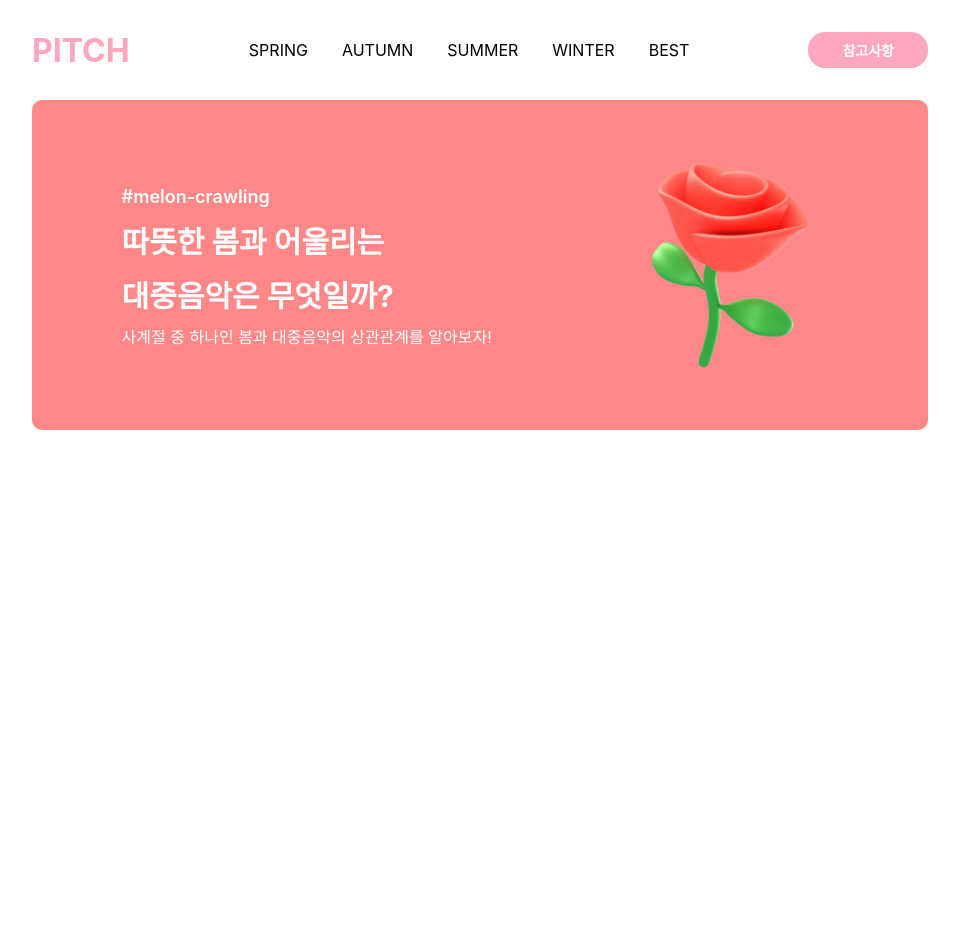
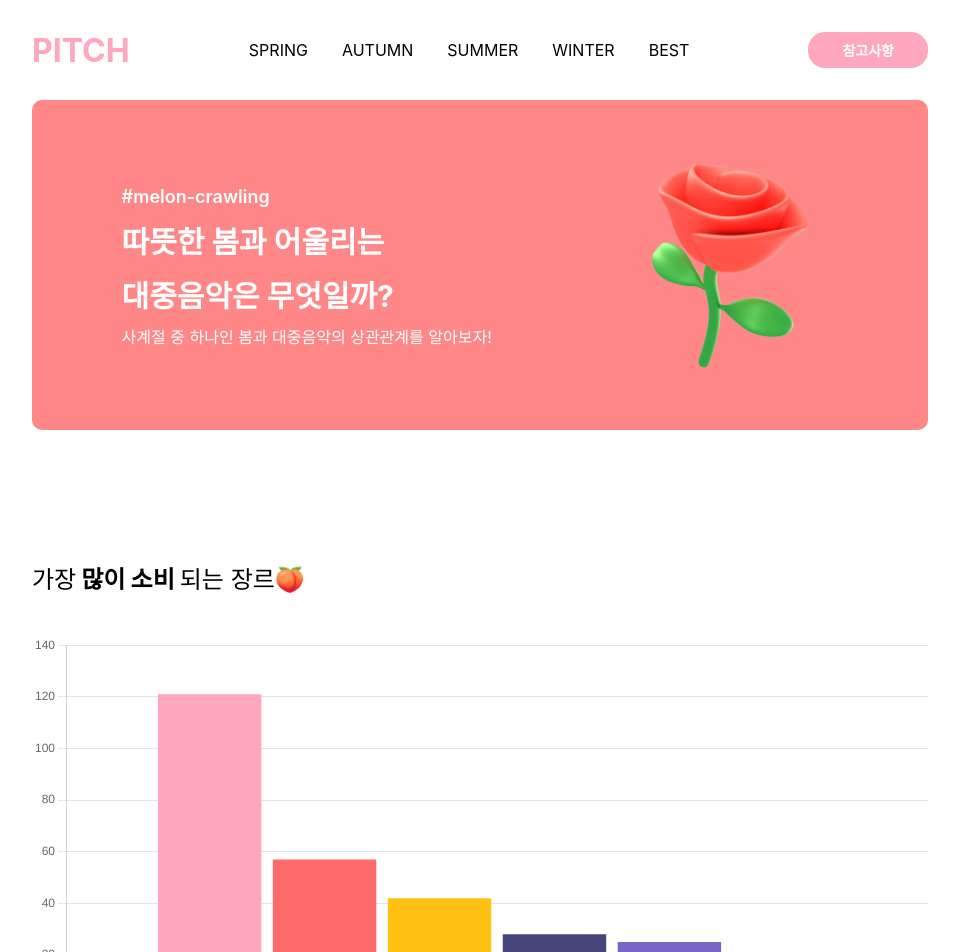
Before and after one commit to waterbeen0530/Pitch-Crawling, a Next.js app: page /spring in a window 1280 px wide. Shown: the top 952 px of the page, without its empty margins (160-1119 px from the left). Before the commit the page ends 800 px from the top, so only its background shows below. Built offline with nearby package versions, Linux system fonts and the light colour scheme.

Commit message:
[CREATE] spring > genres

```diff
--- /dev/null
+++ b/components/spring/genres.tsx
@@ -0,0 +1,123 @@
+import styled from "@emotion/styled";
+import Chart from "chart.js/auto";
+import { useEffect, useRef } from "react";
+
+export default function Genres() {
+  const canvasEl = useRef<HTMLCanvasElement>(null);
+
+  let myBarChart: Chart<"bar", number[], string>;
+
+  const createBarChart = () => {
+    if (canvasEl && canvasEl.current) {
+      const ctx = canvasEl.current.getContext("2d");
+
+      if (ctx) {
+        myBarChart = new Chart(ctx, {
+          type: "bar",
+          data: {
+            labels: ["봄"],
+            datasets: [
+              {
+                label: "발라드",
+                data: [121],
+                borderColor: ["#FFA7BE"],
+                backgroundColor: ["#FFA7BE"],
+              },
+              {
+                label: "댄스",
+                data: [57],
+                borderColor: ["#ff6b6b"],
+                backgroundColor: ["#ff6b6b"],
+              },
+              {
+                label: "랩/힙합",
+                data: [42],
+                borderColor: ["#FFC212"],
+                backgroundColor: ["#FFC212"],
+              },
+              {
+                label: "POP",
+                data: [28],
+                borderColor: ["#46467A"],
+                backgroundColor: ["#46467A"],
+              },
+              {
+                label: "국내드라마",
+                data: [25],
+                borderColor: ["#7766C6"],
+                backgroundColor: ["#7766C6"],
+              },
+              {
+                label: "록/메탈",
+                data: [20],
+                borderColor: ["#748ffc"],
+                backgroundColor: ["#748ffc"],
+              },
+            ],
+          },
+          options: {
+            maintainAspectRatio: false,
+            plugins: {
+              legend: {
+                display: false,
+              },
+            },
+          },
+        });
+      }
+    }
+  };
+  useEffect(() => {
+    createBarChart();
+
+    return () => {
+      myBarChart.destroy();
+    };
+  }, []);
+
+  return (
+    <Cover>
+      <Container>
+        <Title>
+          <General>가장</General>
+          <Emphasis>많이 소비</Emphasis>
+          <General>되는 장르🍑</General>
+        </Title>
+        <canvas id="myChart" ref={canvasEl} height="100" />
+      </Container>
+    </Cover>
+  );
+}
+
+const Cover = styled.div`
+  width: 70vw;
+  height: 400px;
+`;
+
+const Container = styled.div`
+  width: 100%;
+  height: 100%;
+  margin: 40px 0 0 0;
+  @media (max-width: 900px) {
+    width: 70vw;
+    height: 70vw;
+  }
+`;
+
+const Title = styled.div`
+  width: 100%;
+  margin: 130px 0 40px 0;
+  display: flex;
+  align-items: center;
+  justify-content: flex-start;
+  font-size: 24px;
+`;
+
+const General = styled.p`
+  margin: 0;
+`;
+
+const Emphasis = styled.p`
+  margin: 0 5px;
+  font-weight: 800;
+`;
--- a/pages/spring.tsx
+++ b/pages/spring.tsx
@@ -1,17 +1,20 @@
 import styled from "@emotion/styled";
 import Header from "../components/common/header";
 import Banner from "../components/spring/banner";
+import Genres from "../components/spring/genres";
 
 export default function Home() {
   return (
     <Container>
       <Header />
       <Banner />
+      <Genres />
     </Container>
   );
 }
 
 const Container = styled.div`
+  position: relative;
   display: flex;
   align-items: center;
   justify-content: center;
```
